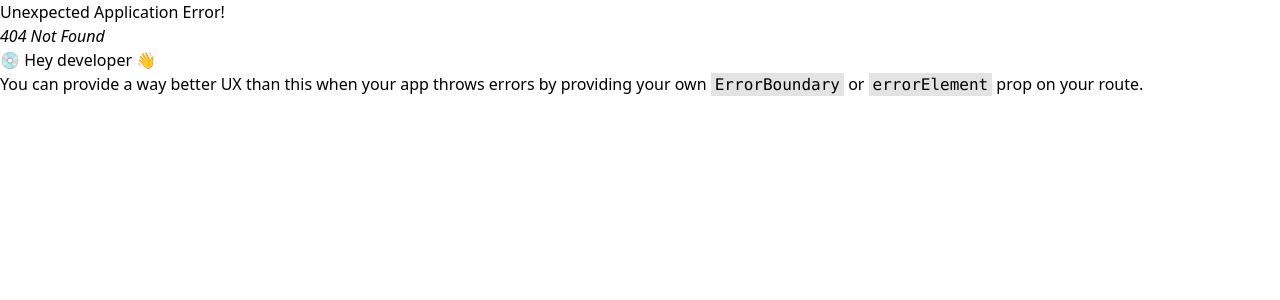
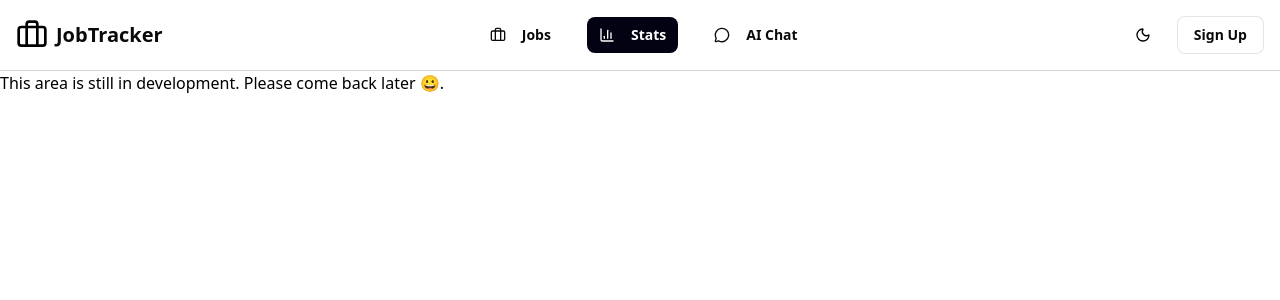
Before and after one commit to Eng-Muntadher/jobtracker, a React (Vite) app: page /stats in a window 1280 px wide. Before the commit this address had no page. Shown: the top 300 px of the page. Built offline with nearby package versions, Linux system fonts and the light colour scheme.

Commit message:
Added a full-page navigation and enhanced the accessibility across many project files (ARIA, semantic markup)

```diff
--- a/src/components/Button.tsx
+++ b/src/components/Button.tsx
@@ -1,10 +1,12 @@
 import type { ReactNode } from "react";
+import { Link } from "react-router-dom";
 
 interface ButtonProps {
   children?: string | ReactNode;
   onClick: () => void;
   additionalClasses?: string;
   variation: "light" | "dark";
+  to: string;
   accessibility?: object; ////////////////
 }
 
@@ -18,6 +20,7 @@ function Button({
   onClick,
   children,
   variation,
+  to,
 }: ButtonProps) {
   const variations: BtnVariation = {
     light:
@@ -26,12 +29,13 @@ function Button({
   };
 
   return (
-    <button
+    <Link
+      to={to}
       className={`text-center text-sm font-semibold py-2 rounded-lg border flex items-center ${variations[variation]} cursor-pointer ${additionalClasses}`}
       onClick={onClick}
     >
       {children}
-    </button>
+    </Link>
   );
 }
 
--- a/src/components/HeroHeading.tsx
+++ b/src/components/HeroHeading.tsx
@@ -19,6 +19,7 @@ function HeroHeading() {
           className="flex gap-4 max-sm:flex-col max-sm:container"
         >
           <Button
+            to="sign-in"
             variation="dark"
             additionalClasses="px-5 py-2.5 max-sm:mx-4 justify-center"
             onClick={() => console.log("")}
@@ -27,6 +28,7 @@ function HeroHeading() {
           </Button>
 
           <Button
+            to="sign-in"
             variation="light"
             additionalClasses="px-7 py-2.5 max-sm:mx-4 justify-center"
             onClick={() => console.log("")}
--- a/src/components/HomePageSignUp.tsx
+++ b/src/components/HomePageSignUp.tsx
@@ -14,6 +14,7 @@ function SignUpForHomePage() {
         career
       </p>
       <Button
+        to="sign-in"
         variation="dark"
         onClick={() => console.log("Cta")}
         additionalClasses="px-6 py-2.5"
--- a/src/components/Logo.tsx
+++ b/src/components/Logo.tsx
@@ -1,13 +1,18 @@
 import { Briefcase } from "lucide-react";
+import { Link } from "react-router-dom";
 
 function Logo() {
   return (
-    <div className="flex items-center cursor-pointer">
+    <Link
+      to="/"
+      aria-label="Go to homepage"
+      className="flex items-center cursor-pointer focus:outline-none focus-visible:ring-2 focus-visible:ring-offset-2"
+    >
       <Briefcase size={32} className="mr-[8px]" />
       <span className="text-xl font-semibold text-[var(--text-color)]">
         JobTracker
       </span>
-    </div>
+    </Link>
   );
 }
 
--- a/src/components/NavBar.tsx
+++ b/src/components/NavBar.tsx
@@ -1,4 +1,5 @@
 import Logo from "./Logo";
+import NavLinks from "./NavLinks";
 import SignUpAndDarkMode from "./SignUpAndDarkMode";
 
 function NavBar() {
@@ -9,9 +10,19 @@ function NavBar() {
         className="container flex items-center justify-between p-4 mx-auto"
       >
         <Logo />
+        <NavLinks />
         <SignUpAndDarkMode />
       </nav>
       <hr className="border-t border-gray-300" />
+
+      {/* In this app, we have 2 nav links. one will be shown in medium screens (width <= 768px)
+       and one in larger screens (width >= 768px each with a little different layout */}
+      <div className="md:hidden">
+        <div className="container px-4 mx-auto">
+          <NavLinks addedClasses="flex my-2 justify-center" />
+        </div>
+        <hr className="border-t border-gray-300" />
+      </div>
     </header>
   );
 }
--- /dev/null
+++ b/src/components/NavLinks.tsx
@@ -0,0 +1,76 @@
+import { NavLink } from "react-router-dom";
+import { BarChart3, Briefcase, MessageCircle } from "lucide-react";
+
+function NavLinks({ addedClasses }: { addedClasses?: string }) {
+  return (
+    <ul
+      // For sceen readers
+      aria-label={
+        addedClasses ? "Mobile navigation links" : "Desktop navigation links"
+      }
+      aria-hidden={!addedClasses}
+      className={`grid grid-cols-[auto_auto_auto] gap-6 max-[370px]:gap-0 ${
+        !addedClasses ? "max-md:hidden" : ""
+      }`}
+    >
+      <li>
+        <NavLink
+          to="/all-applications"
+          aria-label="Jobs section"
+          className={({ isActive }: { isActive: boolean }) =>
+            `flex gap-4 px-3 py-2 rounded-lg items-center text-sm font-semibold ${addedClasses} ${
+              isActive
+                ? "text-(--text-color-2) bg-(--bg-color-2)"
+                : "text-(--text-color)"
+            }`
+          }
+        >
+          <span aria-hidden="true">
+            <Briefcase size={16} />
+          </span>
+          <span>Jobs</span>
+        </NavLink>
+      </li>
+
+      <li>
+        <NavLink
+          to="/stats"
+          aria-label="Stats section"
+          className={({ isActive }: { isActive: boolean }) =>
+            `flex gap-4 items-center rounded-lg px-3 py-2 text-sm font-semibold ${addedClasses} ${
+              isActive
+                ? "text-(--text-color-2) bg-(--bg-color-2)"
+                : "text-(--text-color)"
+            }`
+          }
+        >
+          <span aria-hidden="true">
+            <BarChart3 size={16} />
+          </span>
+          <span>Stats</span>
+        </NavLink>
+      </li>
+
+      <li>
+        <NavLink
+          to="/ai-chatbot"
+          aria-label="Ai chat section"
+          className={({ isActive }: { isActive: boolean }) =>
+            `flex gap-4 items-center rounded-lg px-3 py-2 text-sm font-semibold ${addedClasses} ${
+              isActive
+                ? "text-(--text-color-2) bg-(--bg-color-2)"
+                : "text-(--text-color)"
+            }`
+          }
+        >
+          <span aria-hidden="true">
+            <MessageCircle size={16} />
+          </span>
+          <span>AI Chat</span>
+        </NavLink>
+      </li>
+    </ul>
+  );
+}
+
+export default NavLinks;
--- a/src/components/SignUpAndDarkMode.tsx
+++ b/src/components/SignUpAndDarkMode.tsx
@@ -4,10 +4,15 @@ import Button from "./Button";
 function SignUpAndDarkMode() {
   return (
     <div className="flex items-center justify-center">
-      <div className="hover:bg-[#e9ebef] w-[2.25rem] h-[2.25rem] flex justify-center items-center mr-4 rounded-lg cursor-pointer">
+      <button
+        aria-label="Toggle dark mode"
+        className="hover:bg-[#e9ebef] w-[2.25rem] h-[2.25rem] flex justify-center items-center mr-4 rounded-lg cursor-pointer"
+      >
         <Moon size={16} />
-      </div>
+      </button>
+
       <Button
+        to="sign-in"
         variation="light"
         additionalClasses="px-4"
         onClick={() => console.log("Nav Clicked")}
--- /dev/null
+++ b/src/pages/AiChatbot.tsx
@@ -0,0 +1,5 @@
+function AiChatbot() {
+  return <p>This area is still in development. Please come back later 😀.</p>;
+}
+
+export default AiChatbot;
--- /dev/null
+++ b/src/pages/Stats.tsx
@@ -0,0 +1,5 @@
+function Stats() {
+  return <p>This area is still in development. Please come back later 😀.</p>;
+}
+
+export default Stats;
```
Also changed, not shown: src/App.tsx (+10 -0 lines).
